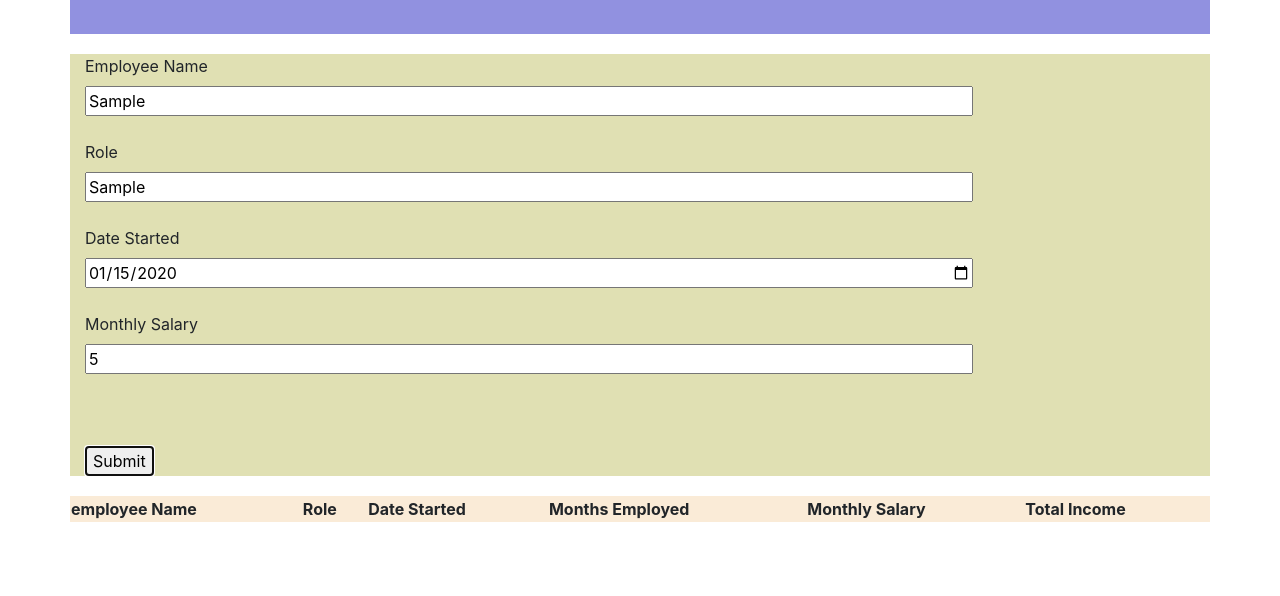
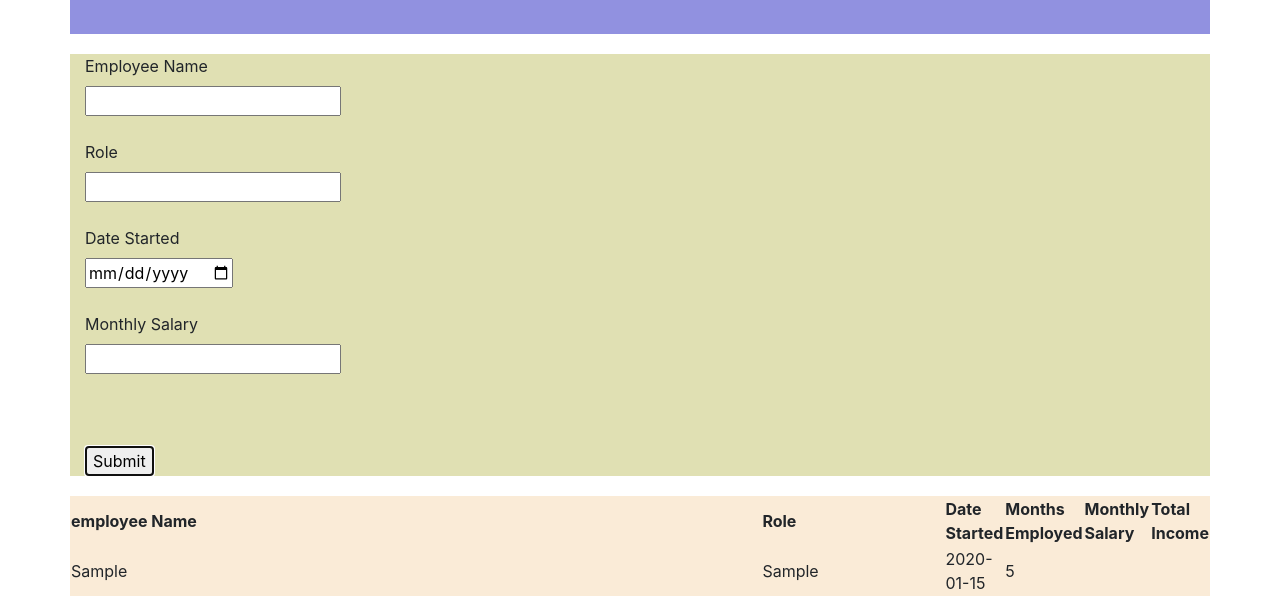
Before and after one commit to erhdev/TimeSheetProject, a plain HTML site: page index.html in a window 1280 px wide. Both pictures are taken after typing "Sample", "Sample", "2020-01-15", "5" into the empty fields and a click on the button "Submit". Shown: the part 279-875 px from the top of the page. Before the commit the page ends 801 px from the top, so only its background shows below. Drawn offline with nearby package versions, Linux system fonts and the light colour scheme.

Commit message:
javascript added

```diff
--- a/index.html
+++ b/index.html
@@ -38,7 +38,7 @@
 
 
     </form>
-    <table class="container Table">
+    <table class="container Table" id='table'>
         <tr>
             <th class="tHeader"> employee Name</th>
 
@@ -51,13 +51,12 @@
         </tr>
 
     </table>
-
-    <script src="https://www.gstatic.com/firebasejs/5.9.3/firebase.js"></script>
-    <script src='javascript.js'></script>
     <script
     src="https://code.jquery.com/jquery-3.3.1.min.js"
     integrity="sha256-FgpCb/KJQlLNfOu91ta32o/NMZxltwRo8QtmkMRdAu8="
     crossorigin="anonymous"></script>
-</body>
+    <script src="https://www.gstatic.com/firebasejs/5.9.3/firebase.js"></script>
+    <script src='javascript.js'></script>
 
+    </body>
 </html>
--- /dev/null
+++ b/javascript.js
@@ -0,0 +1,28 @@
+$('#submitButton').on('click', function(){
+    var employeeName = $('#employeeName').val();
+    var employeeRole = $('#employeeRole').val();
+    var employeeSalary = $('#employeeSalary').val()
+    var employeeDate = $('#employeeDate').val();
+
+    var newRow = $('<tr>');
+    var nameCell = $('<td>');
+    var roleCell = $('<td>');
+    var salary = $('<td>');
+    var startDate = $('<td>');
+
+    nameCell.text(employeeName);
+    roleCell.text(employeeRole);
+    salary.text(employeeSalary);
+    startDate.text(employeeDate)
+
+    newRow.append(nameCell);
+    newRow.append(roleCell);
+    newRow.append(startDate);
+    newRow.append(salary);
+
+    $('#table').append(newRow);
+    $('#employeeName').val('');
+    $('#employeeRole').val('');
+    $('#employeeSalary').val('');
+    $('#employeeDate').val('');
+})
--- a/style.css
+++ b/style.css
@@ -13,7 +13,7 @@ h1 {
 
 }
 
-.tableH {
+table, th, tr{
     width: 80%;
 }
 
@@ -22,8 +22,7 @@ font-size: 3em;
 text-align: center;
 }
 
-.Form {
-    background-color: rgb(224, 224, 179);
+.Form {    background-color: rgb(224, 224, 179);
 }
 
 .Table {
```
